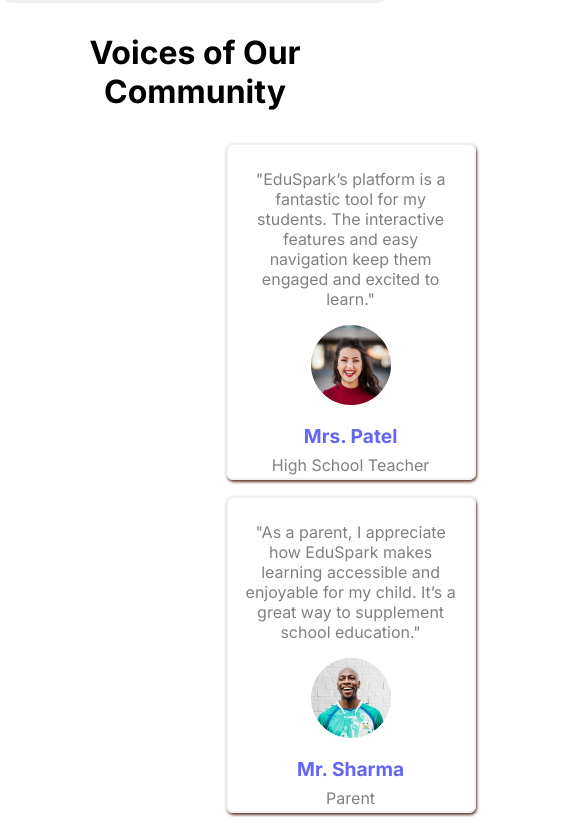
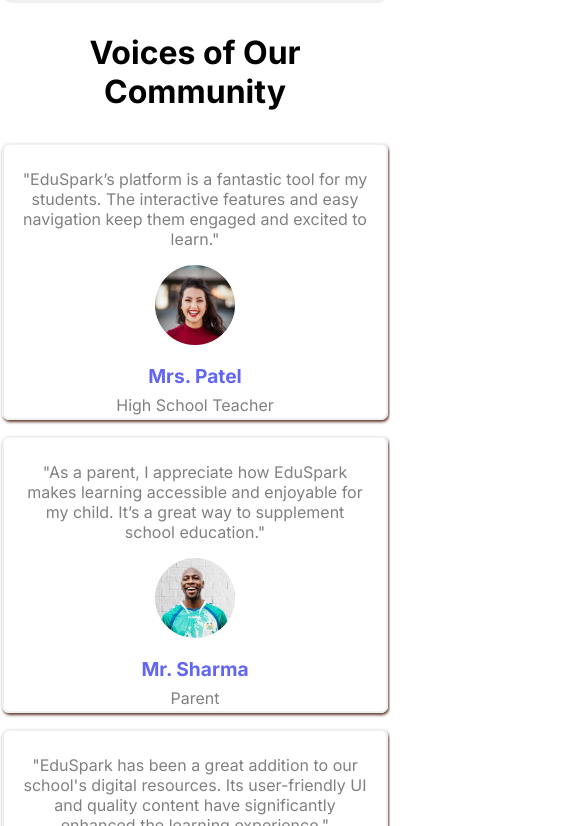
Before and after one commit to CtrlPlusZed/EduSpark, a plain HTML site: page index.html in a window 390 px wide. Shown: the part 3420-4246 px from the top of the page, 585 px wide, since content can reach past the window. Drawn offline with Linux system fonts and the light colour scheme.

Commit message:
Updated CSS for Mobile version

```diff
--- a/style.css
+++ b/style.css
@@ -442,14 +442,16 @@ body {
 
 .user-story-container {
     padding-top: 1.9rem;
+
+
 }
 
 .user-stories {
     margin: 1rem 7rem;
     padding: 1rem 7rem;
     display: flex;
-    justify-content: center;
-    align-items: center;
+    justify-content: start;
+    align-items: start;
     gap: 1rem;
 }
 
@@ -507,9 +509,13 @@ body {
 
 @media screen and (max-width:900px) {
     .user-stories {
+
+            margin: 1rem 0;
+            padding: 1rem 0;
         flex-direction: column;
         min-width: 250px;
     }
+
 }
 
 .newsletter-container {
```
